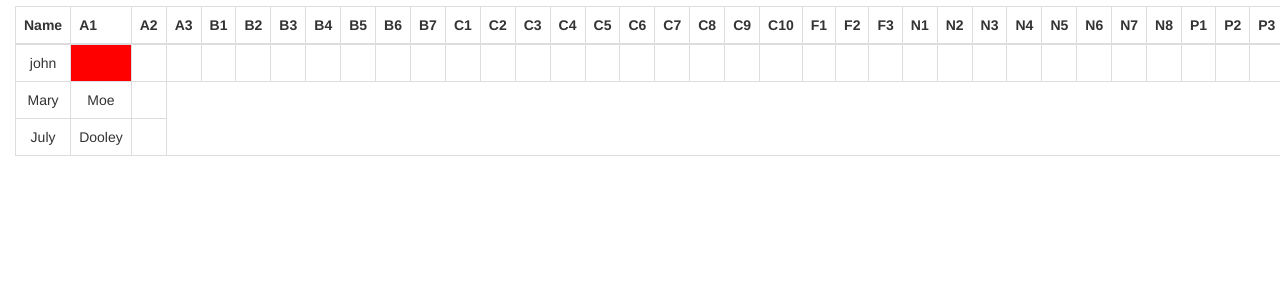
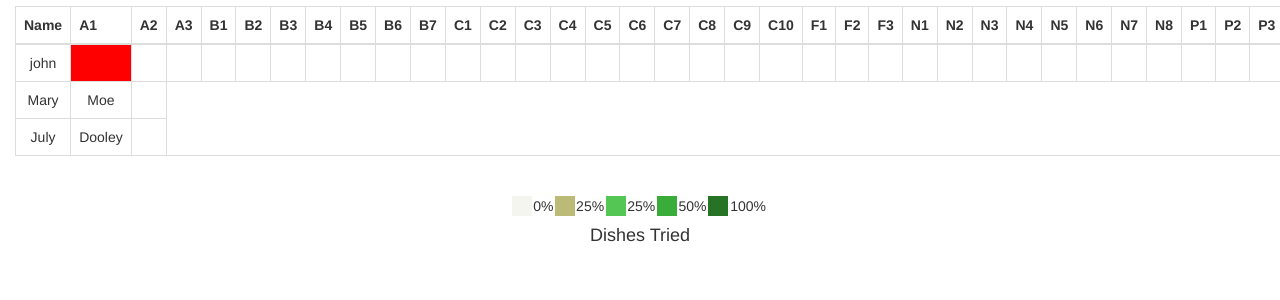
Before and after one commit to mattpk/uwplaza, a PHP site: page / in a window 1280 px wide; the page is wider, and only the part inside the window is pictured. Shown: the part 471-771 px from the top of that part. Run offline with PHP 8.4, Linux system fonts and the light colour scheme; data that the repository does not hold is empty.

Commit message:
Added Fields

```diff
--- a/index.php
+++ b/index.php
@@ -36,7 +36,7 @@
                 <div class="panel panel-primary">
                     <div class="panel-heading">
                         <button type="button" class="close" data-dismiss="modal" aria-hidden="true">×</button>
-                        <h4 class="panel-title" id="contactLabel"><span class="glyphicon glyphicon-info-sign"></span> Any questions? Feel free to contact us.</h4>
+                        <h4 class="panel-title" id="contactLabel"><span class="glyphicon glyphicon-info-sign"></span> Submit Record</h4>
                     </div>
                     <form action="#" method="post" accept-charset="utf-8">
                     <div class="modal-body" style="padding: 5px;">
@@ -55,17 +55,17 @@
                           <div class="row">
 
 						<div class="col-lg-12 col-md-12 col-sm-12" style="padding-bottom: 10px;">
-                                    <input class="form-control" name="Quest ID" placeholder="Firstname" type="text" required autofocus />
+                                    <input class="form-control" name="Quest ID" placeholder="Dish Name" type="text" required autofocus />
                                 </div>
                             </div>
                             <div class="row">
                                 <div class="col-lg-12 col-md-12 col-sm-12" style="padding-bottom: 10px;">
-                                    <input class="form-control" name="email" placeholder="E-mail" type="text" required />
+                                    <input class="form-control" name="email" placeholder="Quest ID" type="text" required />
                                 </div>
                             </div>
                             <div class="row">
                                 <div class="col-lg-12 col-md-12 col-sm-12" style="padding-bottom: 10px;">
-                                    <input class="form-control" name="subject" placeholder="Subject" type="text" required />
+                                    <input class="form-control" name="subject" placeholder="Rating" type="text" required />
                                 </div>
                             </div>
                             <div class="row">
@@ -262,7 +262,16 @@
     </tbody>
   </table>
 </div>
-
+<center>
+</table>
+<br />
+<table border="0"><tr><td bgcolor="#f5f5ef" width="20px"></td><td>0% </td>
+<td bgcolor="#bbbb77" width="20px" ></td><td>25%   </td>
+<td bgcolor="#53c653" width="20px"></td><td>25%   </td>
+<td bgcolor="#39ac39" width="20px"></td><td>50%   </td>
+<td bgcolor="#267326" width="20px"></td><td>100% </td>
+</tr><tr><td colspan="10"><center><h4>Dishes Tried</h4></center></td></tr></table>
+</center>
 
 
     </body>
```
